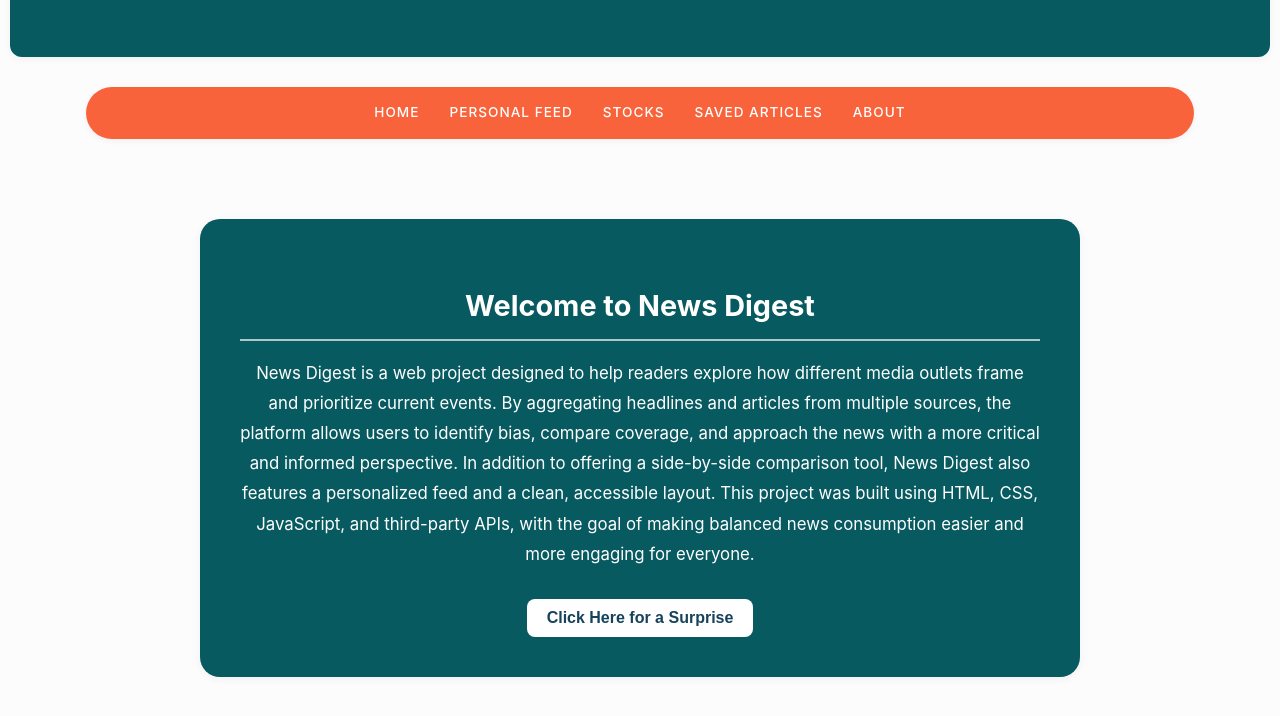
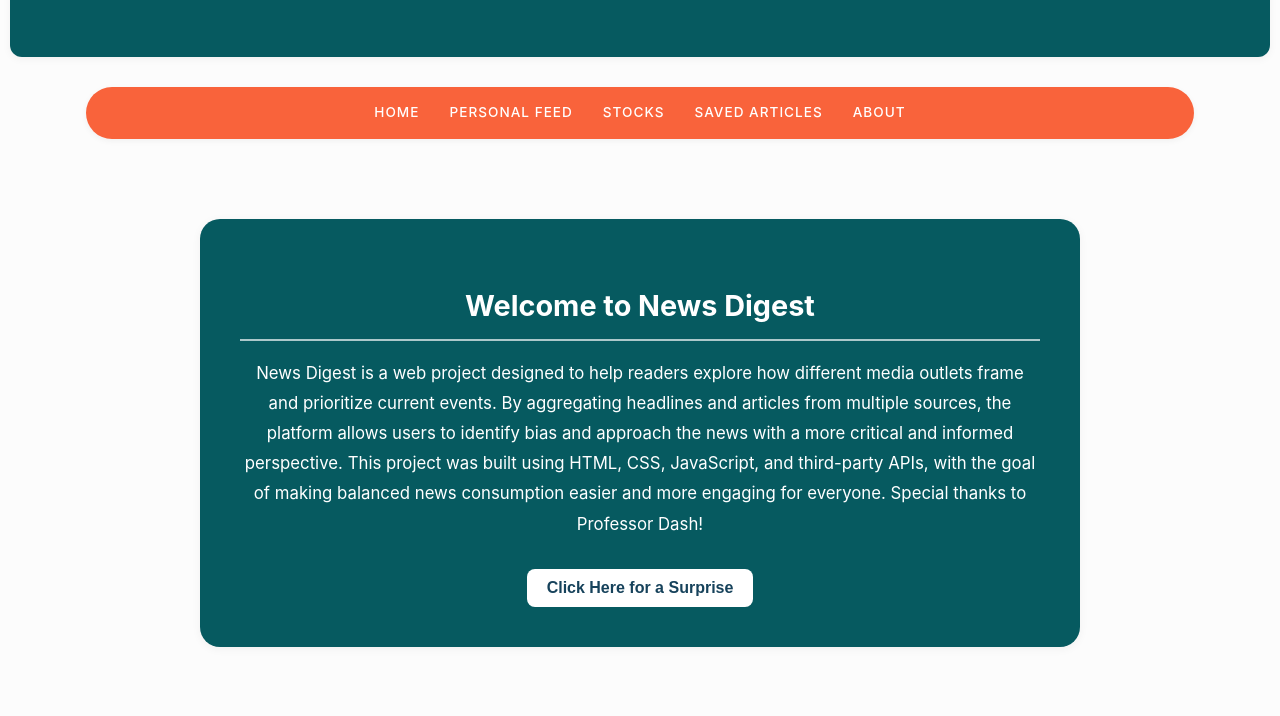
Before and after one commit to dhabash/INST377-Final, a website: page public/about.html in a window 1280 px wide. Shown: the part 230-946 px from the top of the page. After the commit the page ends 917 px from the top, so only its background shows below. Drawn offline with nearby package versions, Linux system fonts and the light colour scheme.

Commit message:
Update about.html

```diff
--- a/public/about.html
+++ b/public/about.html
@@ -32,7 +32,8 @@
     <div class="about-box">
       <h2>Welcome to News Digest</h2>
       <p>
-        News Digest is a web project designed to help readers explore how different media outlets frame and prioritize current events. By aggregating headlines and articles from multiple sources, the platform allows users to identify bias, compare coverage, and approach the news with a more critical and informed perspective. In addition to offering a side-by-side comparison tool, News Digest also features a personalized feed and a clean, accessible layout. This project was built using HTML, CSS, JavaScript, and third-party APIs, with the goal of making balanced news consumption easier and more engaging for everyone.
+                News Digest is a web project designed to help readers explore how different media outlets frame and prioritize current events. By aggregating headlines and articles from multiple sources, the platform allows users to identify bias and approach the news with a more critical and informed perspective.  This project was built using HTML, CSS, JavaScript, and third-party APIs, with the goal of making balanced news consumption easier and more engaging for everyone. Special thanks to Professor Dash!
+
       </p>
       <button onclick="confetti()"> Click Here for a Surprise</button>
     </div>
```
